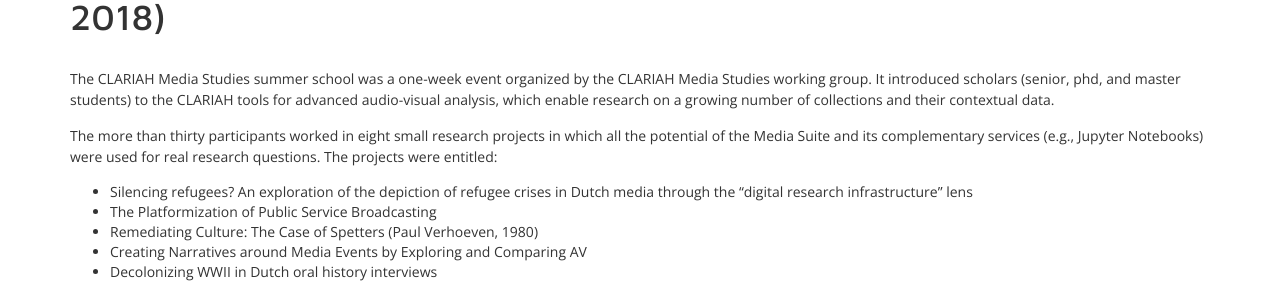
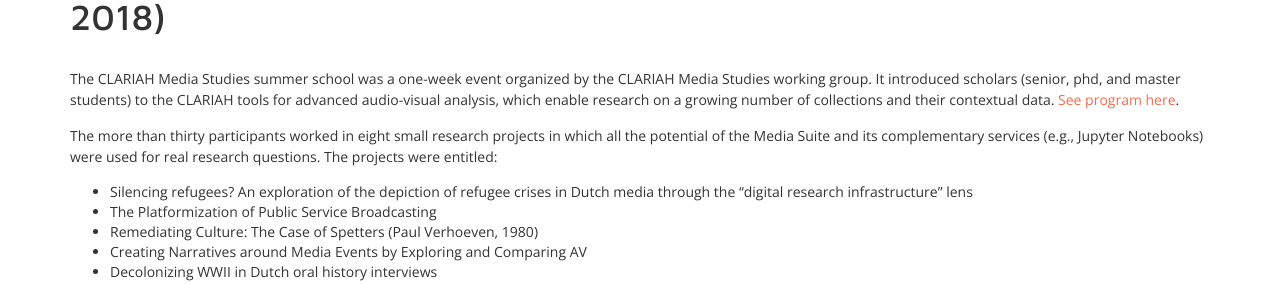
Before and after one commit to CLARIAH/mediasuite-blog, a Jekyll site: the page built from _posts/2018-10-01-Clariah-Media-Studies-Summer-School-report.md, in a window 1280 px wide. Shown: the part 220-504 px from the top of the page. Built offline with Jekyll 4.4.1, drawn with Linux system fonts in a browser that asks for light colours; nearby versions of some CDN libraries.

Commit message:
Update 2018-10-01-Clariah-Media-Studies-Summer-School-report.md
Link added

```diff
--- a/_posts/2018-10-01-Clariah-Media-Studies-Summer-School-report.md
+++ b/_posts/2018-10-01-Clariah-Media-Studies-Summer-School-report.md
@@ -6,7 +6,7 @@
 date: 2018-10-01
 ---
 
-The CLARIAH Media Studies summer school was a one-week event organized by the CLARIAH Media Studies working group. It introduced scholars (senior, phd, and master students) to the CLARIAH tools for advanced audio-visual analysis, which enable research on a growing number of collections and their contextual data.
+The CLARIAH Media Studies summer school was a one-week event organized by the CLARIAH Media Studies working group. It introduced scholars (senior, phd, and master students) to the CLARIAH tools for advanced audio-visual analysis, which enable research on a growing number of collections and their contextual data. [See program here](https://clariah.github.io/mediasuite-blog/blog/2018/02/16/CLARIAH-summer-school).
 
 The more than thirty participants worked in eight small research projects in which all the potential of the Media Suite and its complementary services (e.g., Jupyter Notebooks) were used for real research questions. The projects were entitled:
 
```
